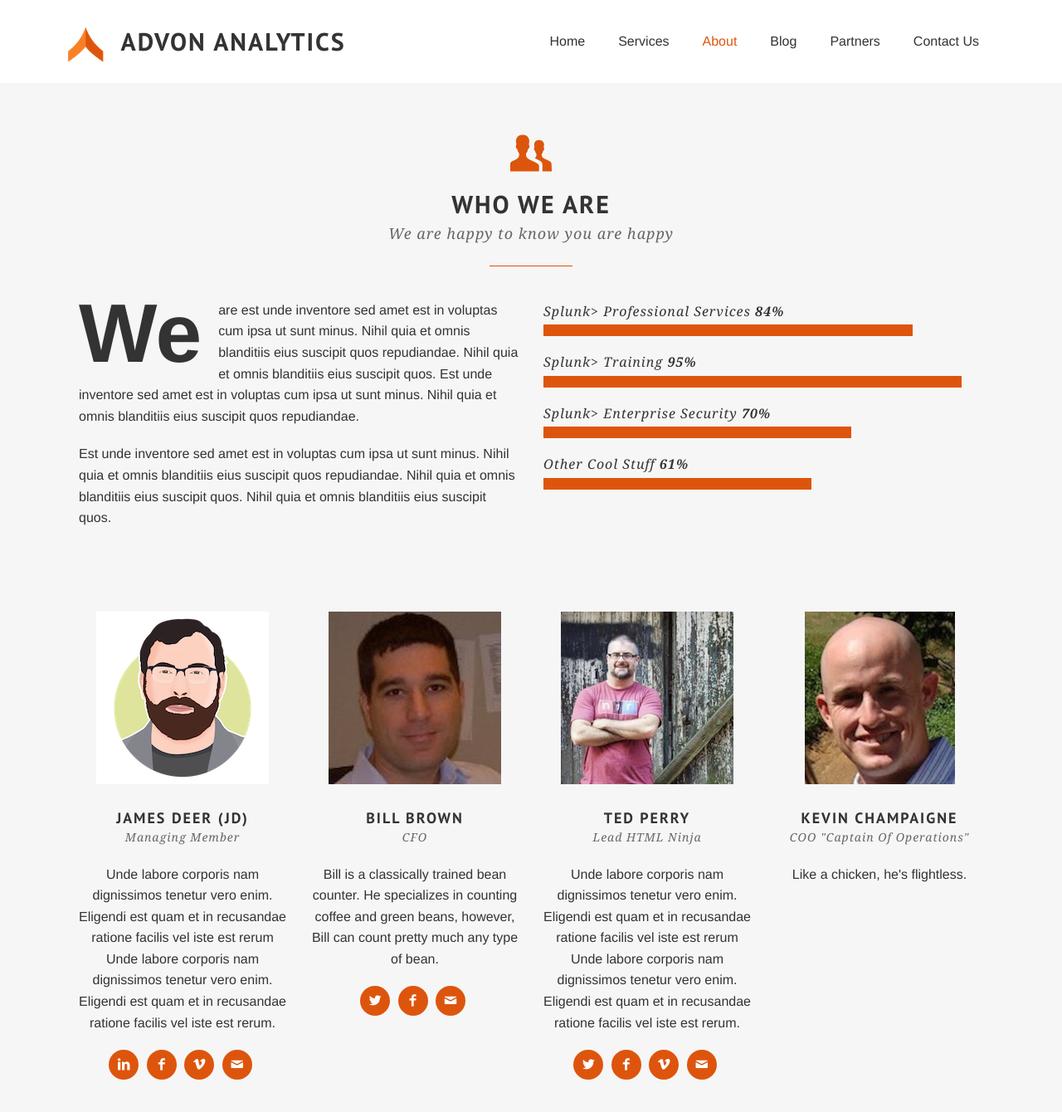
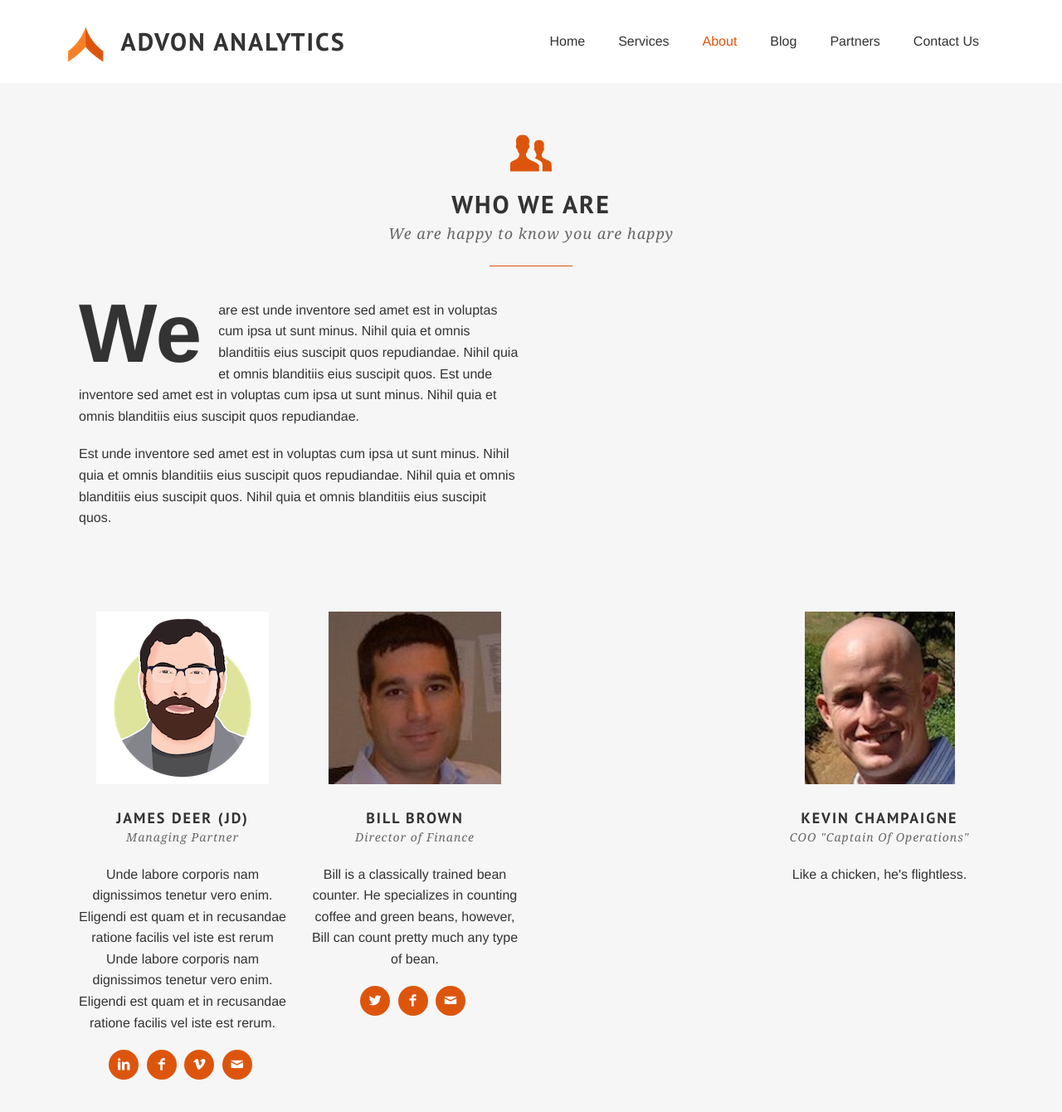
Before and after one commit to jdeer0618/advon, a Jekyll site: the page built from about.html, in a window 1280 px wide and 1400 px high. Shown: the top 1340 px of the window at 83% size. Built offline with Jekyll 4.4.1, drawn with Linux system fonts in a browser that asks for light colours; some web fonts are replaced; Markdown is read by kramdown in place of the engine named in the settings; some of the changed text lies outside the part shown.

Commit message:
Update about.html

```diff
--- a/about.html
+++ b/about.html
@@ -14,7 +14,7 @@ bars:
 members:
   - image: jd_208x208.jpg
     name: James Deer (JD)
-    position: Managing Member
+    position: Managing Partner
     desc:
       Unde labore corporis nam dignissimos tenetur vero enim. Eligendi est quam et in recusandae ratione facilis vel iste est rerum Unde labore corporis nam dignissimos tenetur vero enim. Eligendi est quam et in recusandae ratione facilis vel iste est rerum.
     socials:
@@ -28,11 +28,11 @@ members:
         link: #
         color: yellow
       - name: mail
-        link: jd@advonanalytics dot com
+        link: jd@advonanalytics.com
         color: yellow
   - image: bill_208x208.jpg
     name: Bill Brown
-    position: CFO
+    position: Director of Finance
     desc:
       Bill is a classically trained bean counter. He specializes in counting coffee and green beans, however, Bill can count  pretty much any type of bean.
     socials:
@@ -43,25 +43,7 @@ members:
         link: #
         color: yellow
       - name: mail
-        link: bill@advonanalytics dot com
-        color: yellow
-  - image: ted_208x208.jpg
-    name: Ted Perry
-    position: Lead HTML Ninja
-    desc:
-      Unde labore corporis nam dignissimos tenetur vero enim. Eligendi est quam et in recusandae ratione facilis vel iste est   rerum Unde labore corporis nam dignissimos tenetur vero enim. Eligendi est quam et in recusandae ratione facilis vel iste   est rerum.
-    socials:
-      - name: twitter
-        link: #
-        color: yellow
-      - name: facebook
-        link: #
-        color: yellow
-      - name: vimeo
-        link: #
-        color: yellow
-      - name: mail
-        link: #
+        link: bill@advonanalytics.com
         color: yellow
   - image: kev_208x208.JPG
     name: Kevin Champaigne
@@ -69,9 +51,9 @@ members:
     desc:
       Like a chicken, he's flightless.
 sales:
-  - image: jd_208x208.jpg
-    name: James Deer (JD)
-    position: Managing Member
+  - image: eric_208x208.jpg
+    name: Eric Sturtevant
+    position: Director of National Sales
     desc:
       Unde labore corporis nam dignissimos tenetur vero enim. Eligendi est quam et in recusandae ratione facilis vel iste est rerum Unde labore corporis nam dignissimos tenetur vero enim. Eligendi est quam et in recusandae ratione facilis vel iste est rerum.
     socials:
@@ -106,19 +88,6 @@ sales:
         are est unde inventore sed amet est in voluptas cum ipsa ut sunt minus. Nihil quia et omnis blanditiis eius suscipit quos repudiandae. Nihil quia et omnis blanditiis eius suscipit quos. Est unde inventore sed amet est in voluptas cum ipsa ut sunt minus. Nihil quia et omnis blanditiis eius suscipit quos repudiandae.
       </p>
       <p>Est unde inventore sed amet est in voluptas cum ipsa ut sunt minus. Nihil quia et omnis blanditiis eius suscipit quos repudiandae. Nihil quia et omnis blanditiis eius suscipit quos. Nihil quia et omnis blanditiis eius suscipit quos.</p>
-    </div>
-    <div class='medium-6 large-6 columns'>
-      <ul class='bars'>
-        {% for bar in page.bars %}
-          <li>
-            <h4>
-              {{bar.title}}
-              <strong>{{bar.percent}}%</strong>
-            </h4>
-            <p class='highlighted' data-percent='{{bar.percent}}'></p>
-          </li>
-        {% endfor %}
-      </ul>
     </div>
   </div>
 </div>
```
Also changed, not shown: other parts of about.html (+1 -1 lines).
